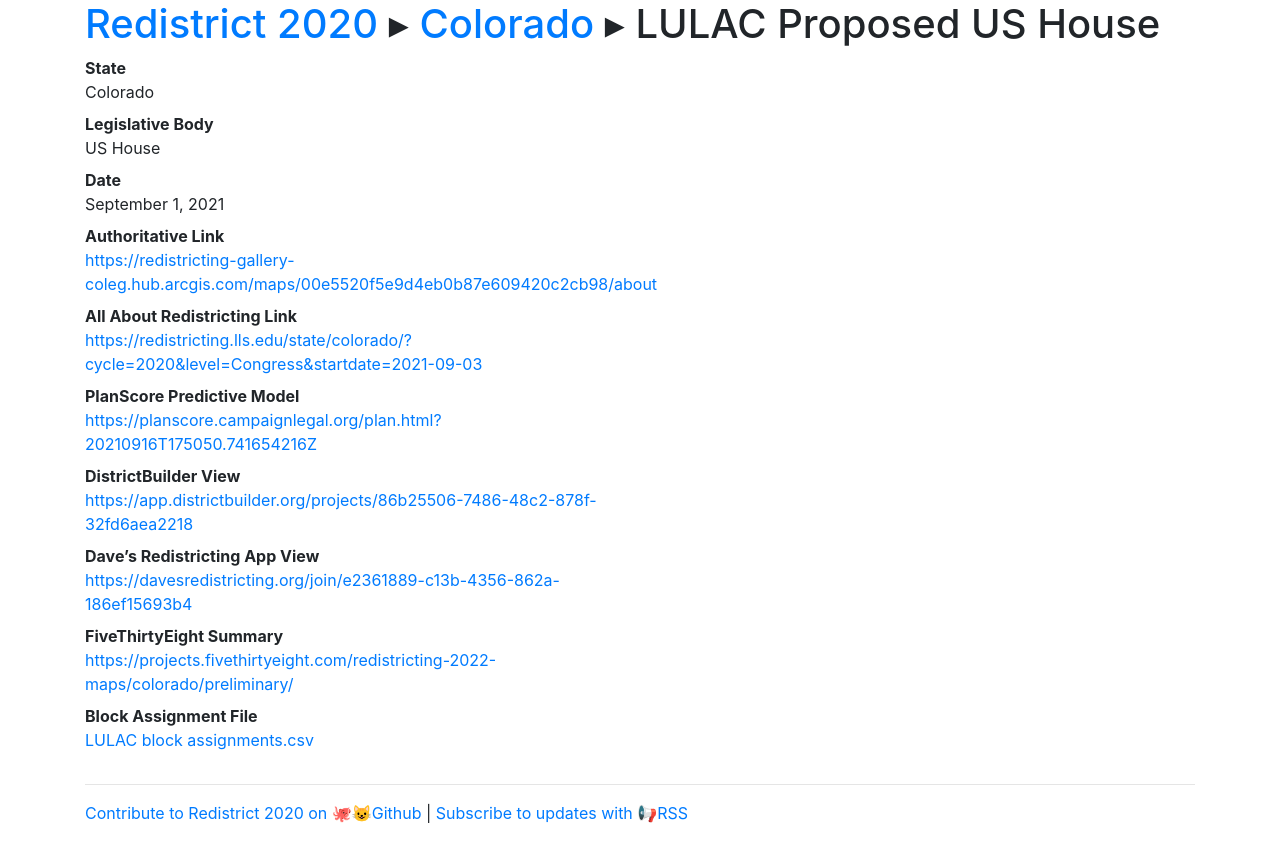
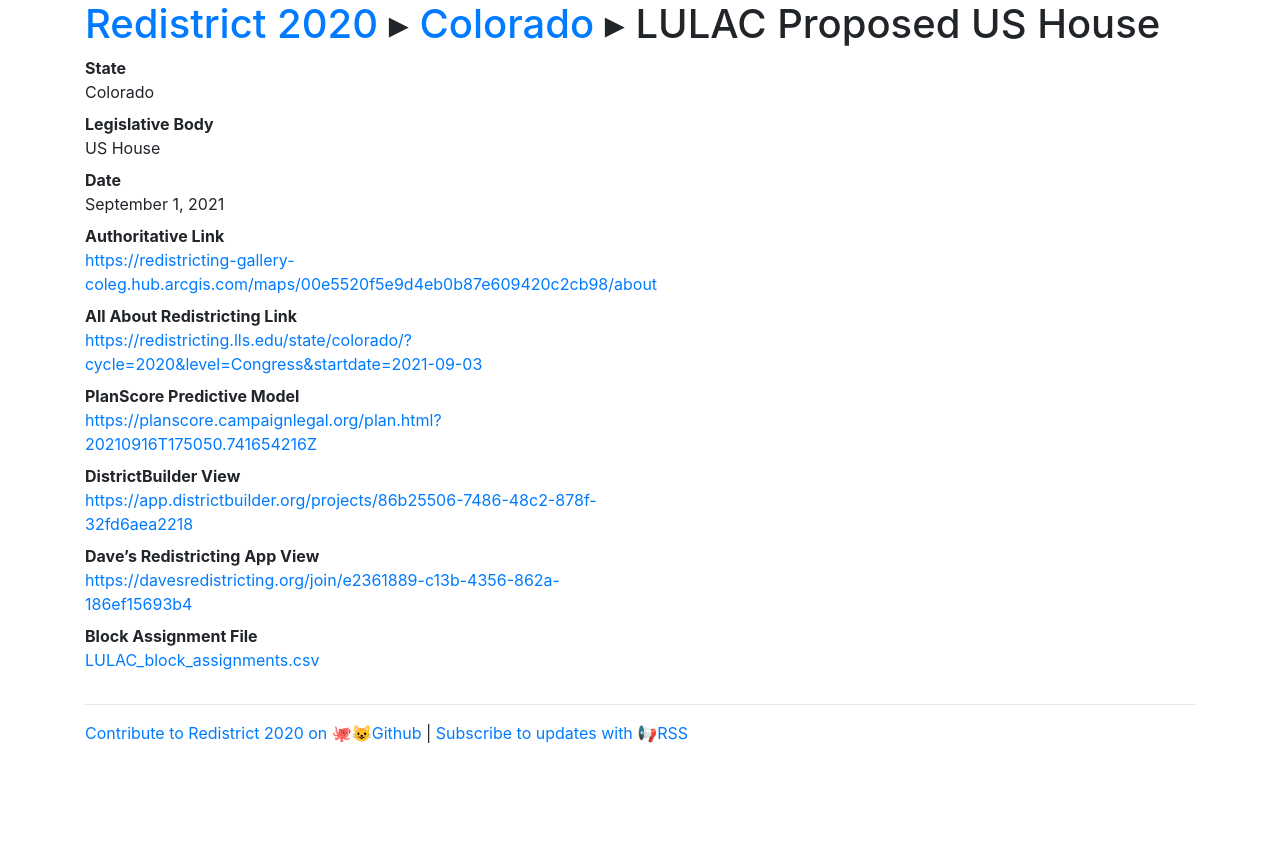
Before and after one commit to PlanScore/Redistrict2020, a Jekyll site: the page built from _plans/CO-2021-09-ushouse-LULAC.md, in a window 1280 px wide. Shown: the top 862 px of the page. Built offline with Jekyll 4.4.1, drawn with Linux system fonts in a browser that asks for light colours; nearby versions of some CDN libraries; part of the change alters nothing that is shown.

Commit message:
update underscore in files/538 link

```diff
--- a/_plans/CO-2021-09-ushouse-LULAC.md
+++ b/_plans/CO-2021-09-ushouse-LULAC.md
@@ -7,12 +7,11 @@ authoritative_link: https://redistricting-gallery-coleg.hub.arcgis.com/maps/00e5
 allabout_link: https://redistricting.lls.edu/state/colorado/?cycle=2020&level=Congress&startdate=2021-09-03
 davesredist_link: https://davesredistricting.org/join/e2361889-c13b-4356-862a-186ef15693b4
 districtbuilder_link: https://app.districtbuilder.org/projects/86b25506-7486-48c2-878f-32fd6aea2218
-five38_link: https://projects.fivethirtyeight.com/redistricting-2022-maps/colorado/preliminary/
 planscore_link: https://planscore.campaignlegal.org/plan.html?20210916T175050.741654216Z
 predecessor_link: https://planscore.campaignlegal.org/colorado/#!2020-plan-ushouse-eg
 
-blockassignment_file: /files/CO-2021-09-ushouse-LULAC/LULAC block assignments.csv
-simplegeojson_file: /files/CO-2021-09-ushouse-LULAC/LULAC Congress.geojson
+blockassignment_file: /files/CO-2021-09-ushouse-LULAC/LULAC_block_assignments.csv
+simplegeojson_file: /files/CO-2021-09-ushouse-LULAC/LULAC_Congress.geojson
 
 layout: plan-page
 ---
```
Also changed, not shown: files/CO-2021-09-ushouse-LULAC/LULAC_block_assignments.csv (renamed from files/CO-2021-09-ushouse-LULAC/LULAC block assignments.csv), 2 other files.
